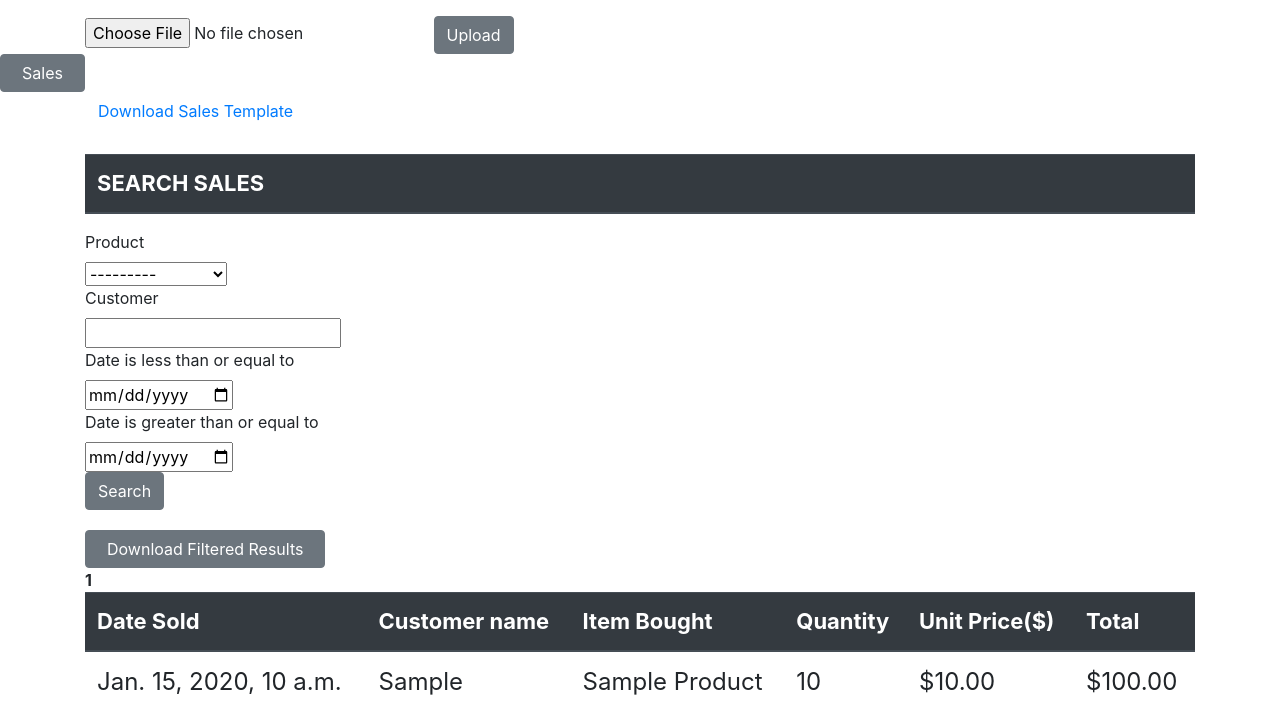
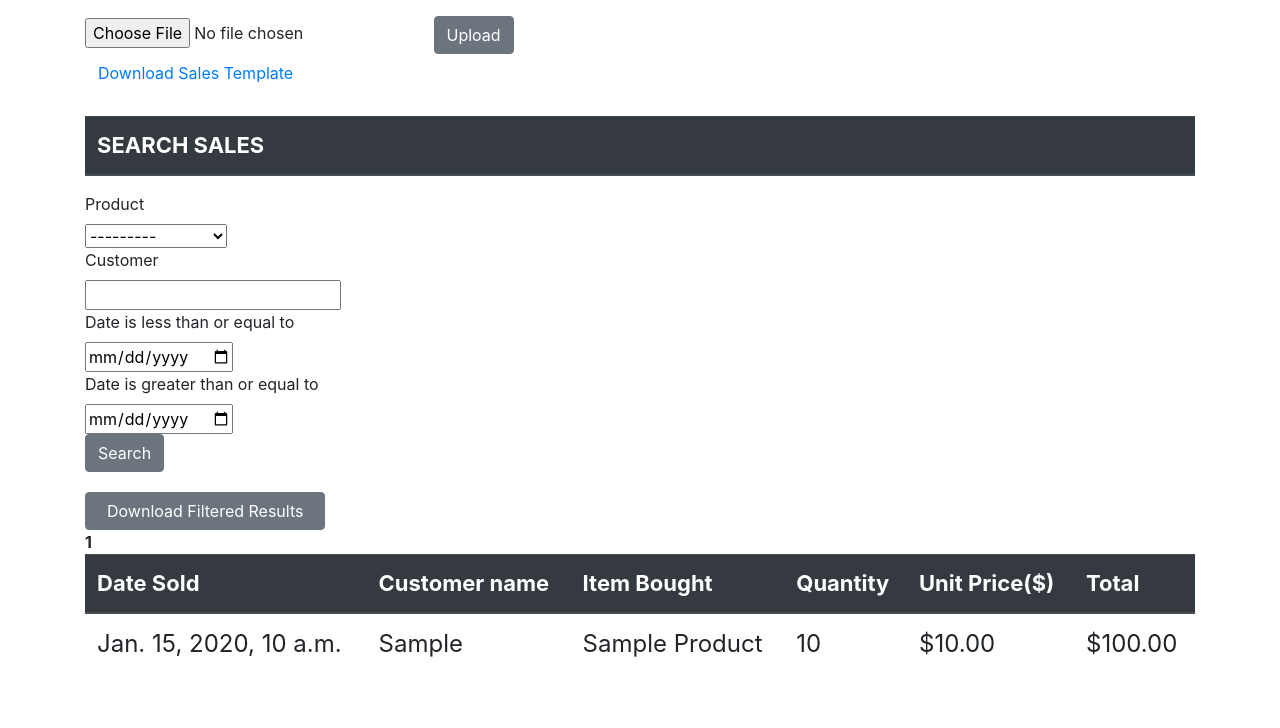
Before and after one commit to eastertest/PIM_Inventory, a Django app: page /all_sales/ in a window 1280 px wide. Shown: the part 220-948 px from the top of the page. After the commit the page ends 877 px from the top, so only its background shows below. Run offline with Django 3.2, Linux system fonts and the light colour scheme; tables that the repository leaves empty hold one stand-in row (values such as "Sample post"); lists and menus that the app fills with data are empty; some libraries are stand-ins or nearby versions.

Commit message:
Removed extra button from all_sales.htm.

```diff
--- a/prod_inventory_app/templates/prod_inventory_app/all_sales.html
+++ b/prod_inventory_app/templates/prod_inventory_app/all_sales.html
@@ -27,13 +27,6 @@
     </form>
 </div>
 
-	<a href="{{request.get_full_path}}&download=csv">
-        <input
-            value="  Sales  "
-            class="btn btn-secondary btn"
-            type="button"/>
-    </a>
-</div>
 
 <div class="container">
     <a href="{% static 'prod_inventory_app/sales_template.csv' %}">
```
